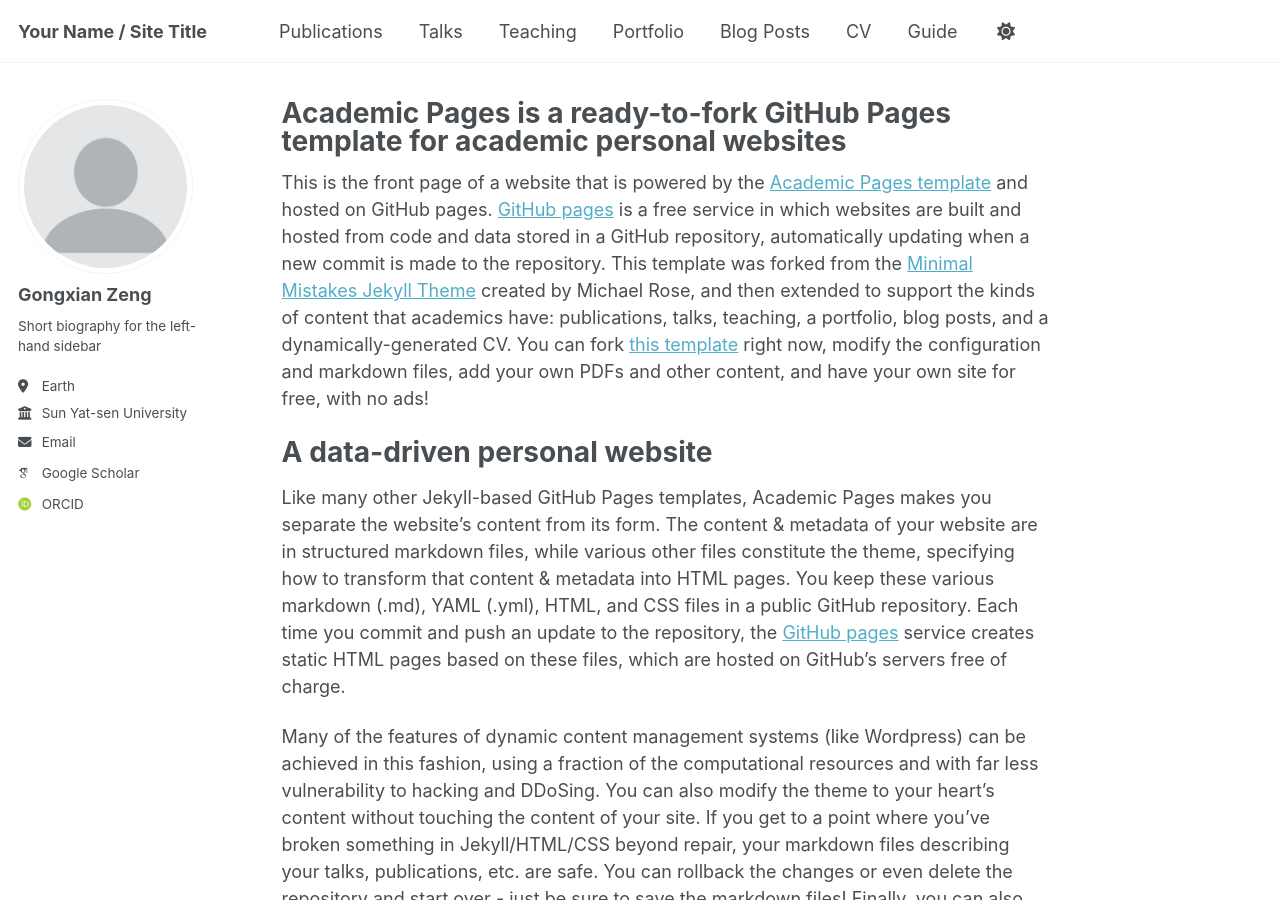
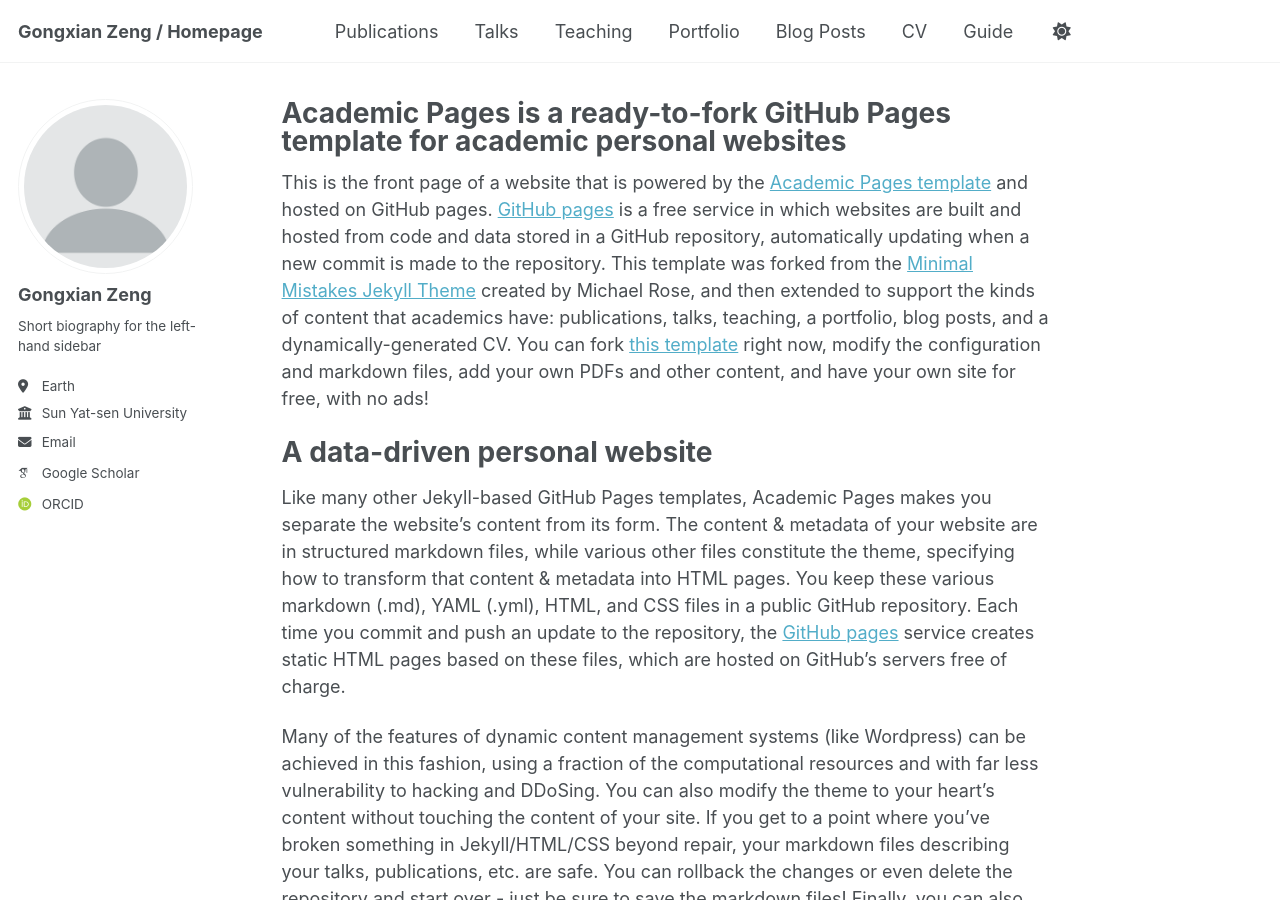
Before and after one commit to naxizgx/naxizgx.github.io, a Jekyll site: the page built from _pages/about.md, in a window 1280 px wide and 900 px high. Built offline with Jekyll 4.4.1, drawn with Linux system fonts in a browser that asks for light colours; some web fonts are replaced.

Commit message:
Update _config.yml

```diff
--- a/_config.yml
+++ b/_config.yml
@@ -9,7 +9,7 @@
 # Basic Site Settings
 locale                   : "en-US"
 site_theme               : "default"
-title                    : "Your Name / Site Title"
+title                    : "Gongxian Zeng / Homepage"
 title_separator          : "-"
 name                     : &name "Gongxian Zeng"
 description              : &description "Hi!(TBA)"
```
